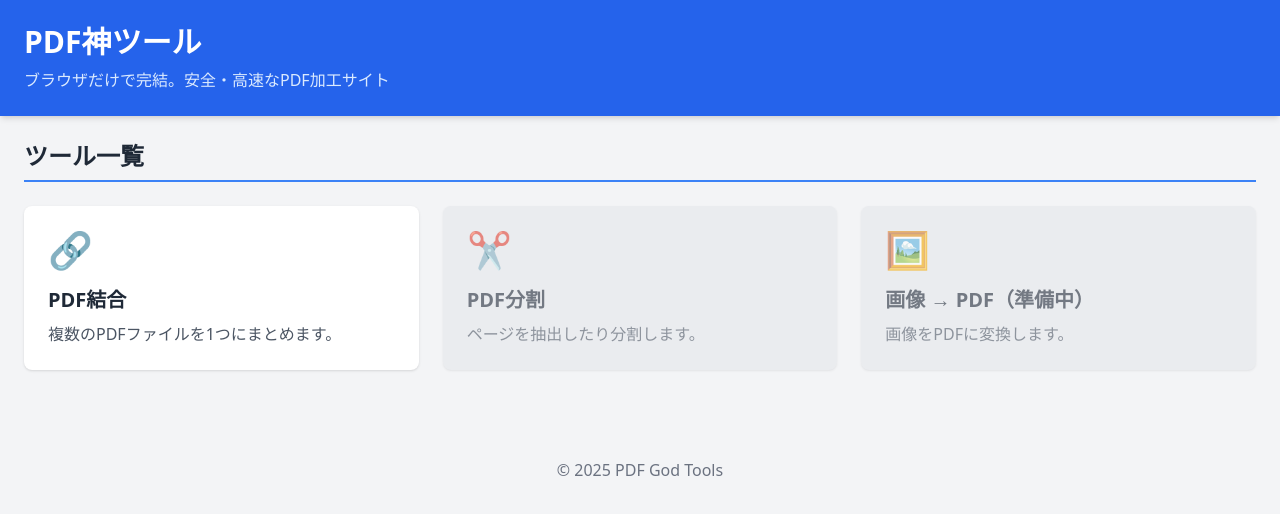
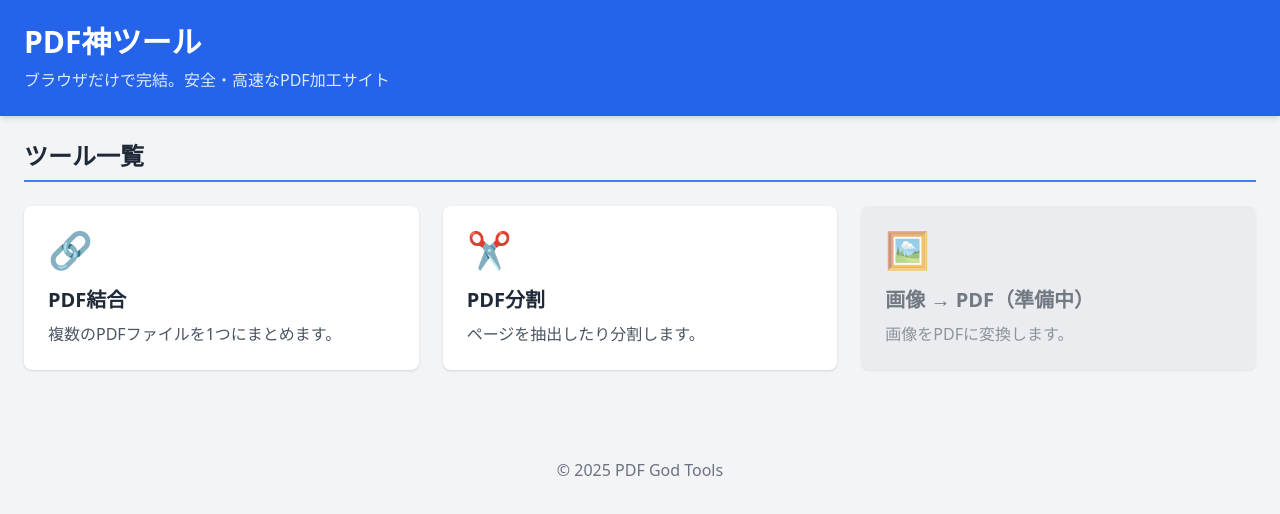
Before and after one commit to maooaaaa/coco, a plain HTML site: page index.html in a window 1280 px wide. Drawn offline with nearby package versions, Linux system fonts and the light colour scheme.

Commit message:
Update index.html

```diff
--- a/index.html
+++ b/index.html
@@ -26,7 +26,7 @@
                 <p class="text-gray-600">複数のPDFファイルを1つにまとめます。</p>
             </a>
 
-            <a href="./split/" class="block bg-gray-200 p-6 rounded-lg shadow opacity-60 cursor-not-allowed">
+            <a href="./split/" class="block bg-white p-6 rounded-lg shadow hover:shadow-xl transition transform hover:-translate-y-1">
                 <div class="text-4xl mb-4">✂️</div>
                 <h3 class="text-xl font-bold mb-2">PDF分割</h3>
                 <p class="text-gray-600">ページを抽出したり分割します。</p>
```
